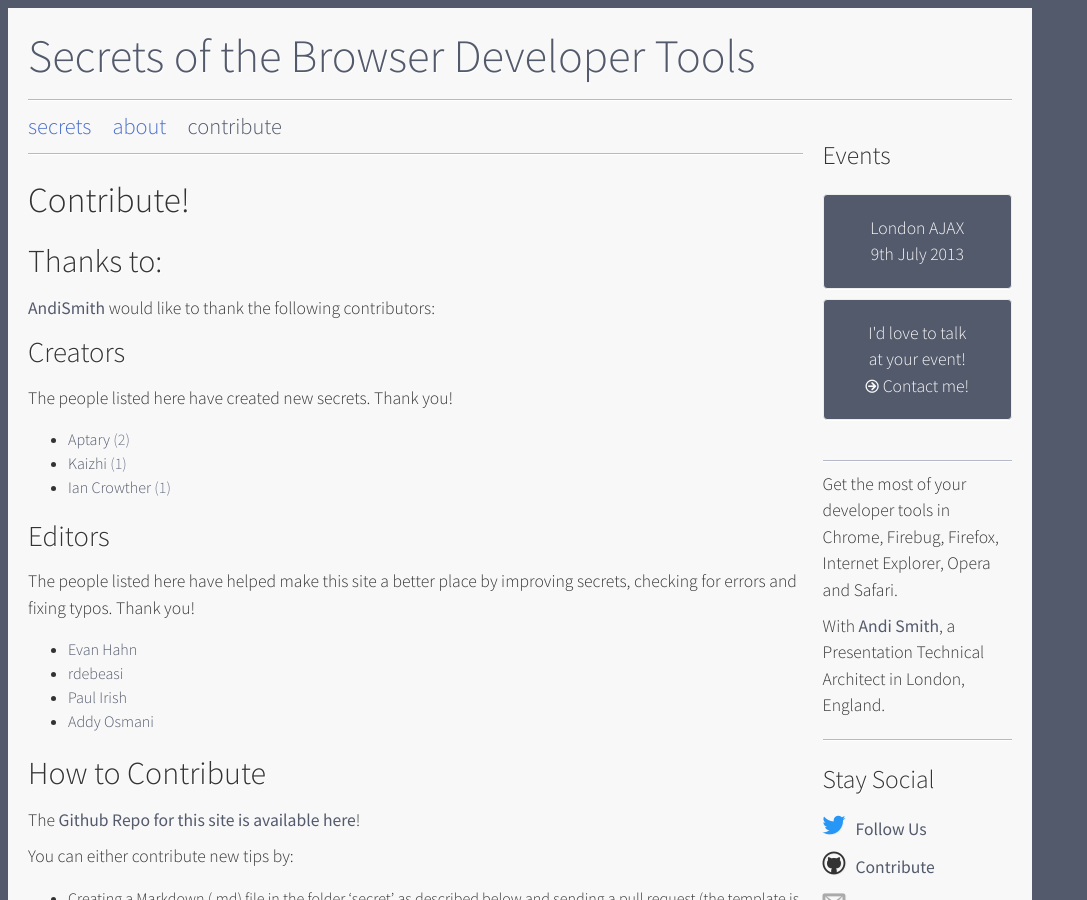
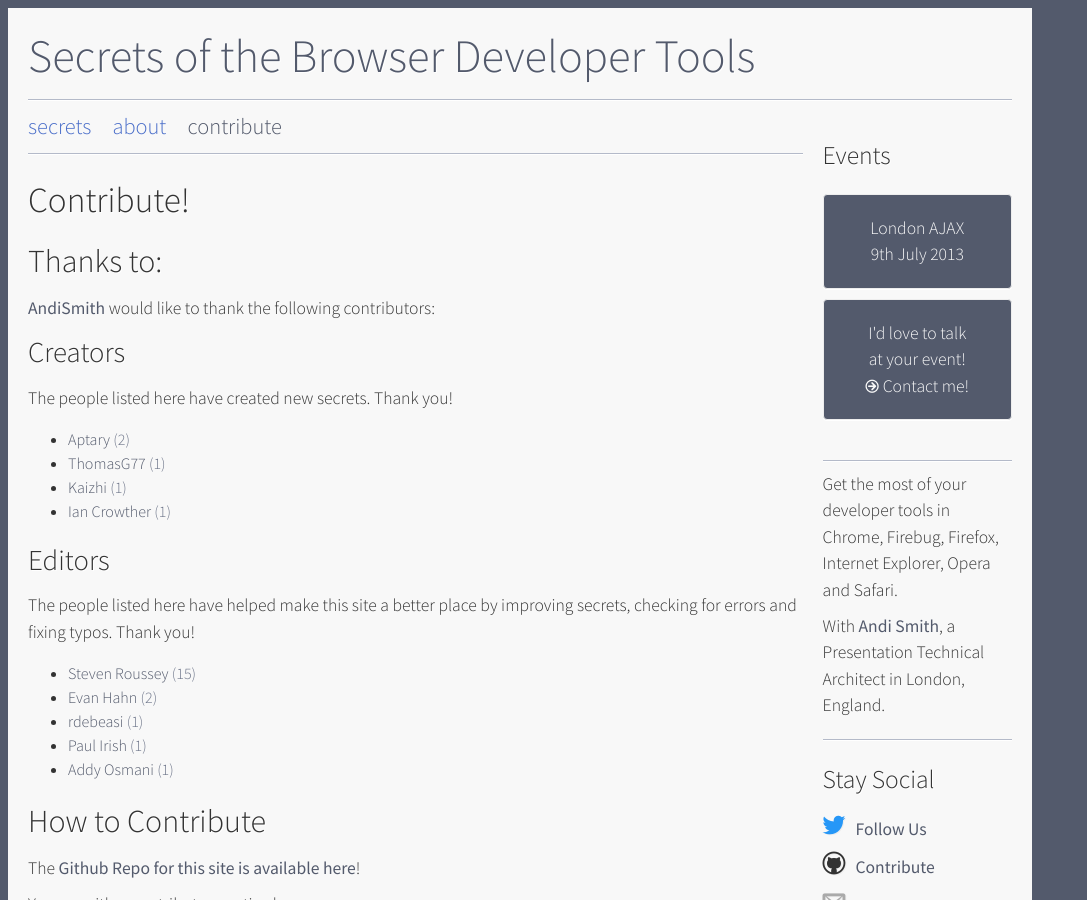
Before and after one commit to andismith/dev-tool-secrets, a Jekyll site: the page built from contribute/index.md, in a window 1280 px wide and 900 px high. Shown: the whole window, without its empty margins (0-1087 px from the left). Built offline with Jekyll 4.4.1, drawn with Linux system fonts in a browser that asks for light colours; nearby versions of some CDN libraries; library files that are not in the unit come from our copies; Markdown is read by kramdown in place of the engine named in the settings.

Commit message:
Updated contributors

```diff
--- a/contribute/index.md
+++ b/contribute/index.md
@@ -18,6 +18,7 @@
 
 <ul>
     <li><a href="http://github.com/Aptary">Aptary</a> <span class="meta">(2)</span></li>
+    <li><a href="http://github.com/ThomasG77">ThomasG77</a> <span class="meta">(1)</span></li>
     <li><a href="http://github.com/Kaizhi">Kaizhi</a> <span class="meta">(1)</span></li>
     <li><a href="http://github.com/iancrowther">Ian Crowther</a> <span class="meta">(1)</span></li>
 </ul>
@@ -27,10 +28,11 @@
 The people listed here have helped make this site a better place by improving secrets, checking for errors and fixing typos. Thank you!
 
 <ul>
-    <li><a href="http://github.com/EvanHahn">Evan Hahn</a></li>
-    <li><a href="http://github.com/rdebeasi">rdebeasi</a></li>
-    <li><a href="http://github.com/paulirish">Paul Irish</a></li>
-    <li><a href="http://github.com/addyosmani">Addy Osmani</a></li>
+    <li><a href="http://github.com/sroussey">Steven Roussey</a> <span class="meta">(15)</span></li>
+    <li><a href="http://github.com/EvanHahn">Evan Hahn</a> <span class="meta">(2)</span></li>
+    <li><a href="http://github.com/rdebeasi">rdebeasi</a> <span class="meta">(1)</span></li>
+    <li><a href="http://github.com/paulirish">Paul Irish</a> <span class="meta">(1)</span></li>
+    <li><a href="http://github.com/addyosmani">Addy Osmani</a> <span class="meta">(1)</span></li>
 </ul>
 
 ## How to Contribute ##
```
